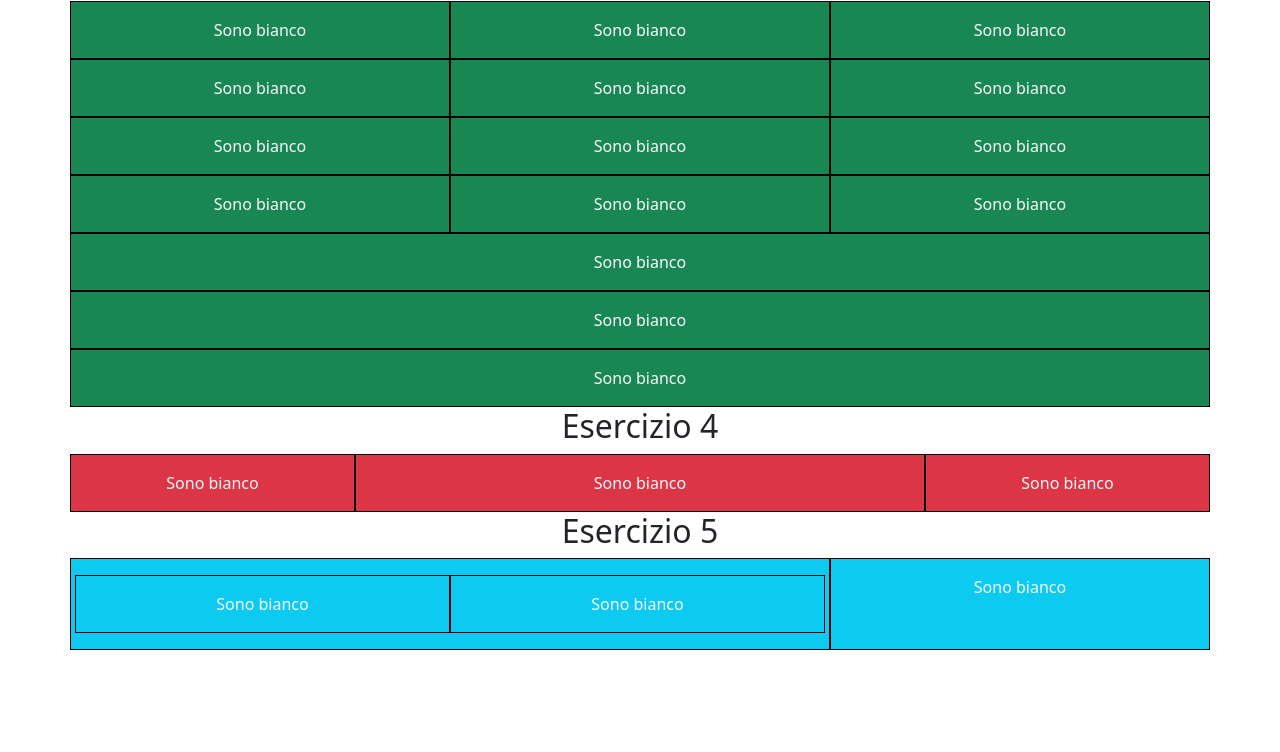
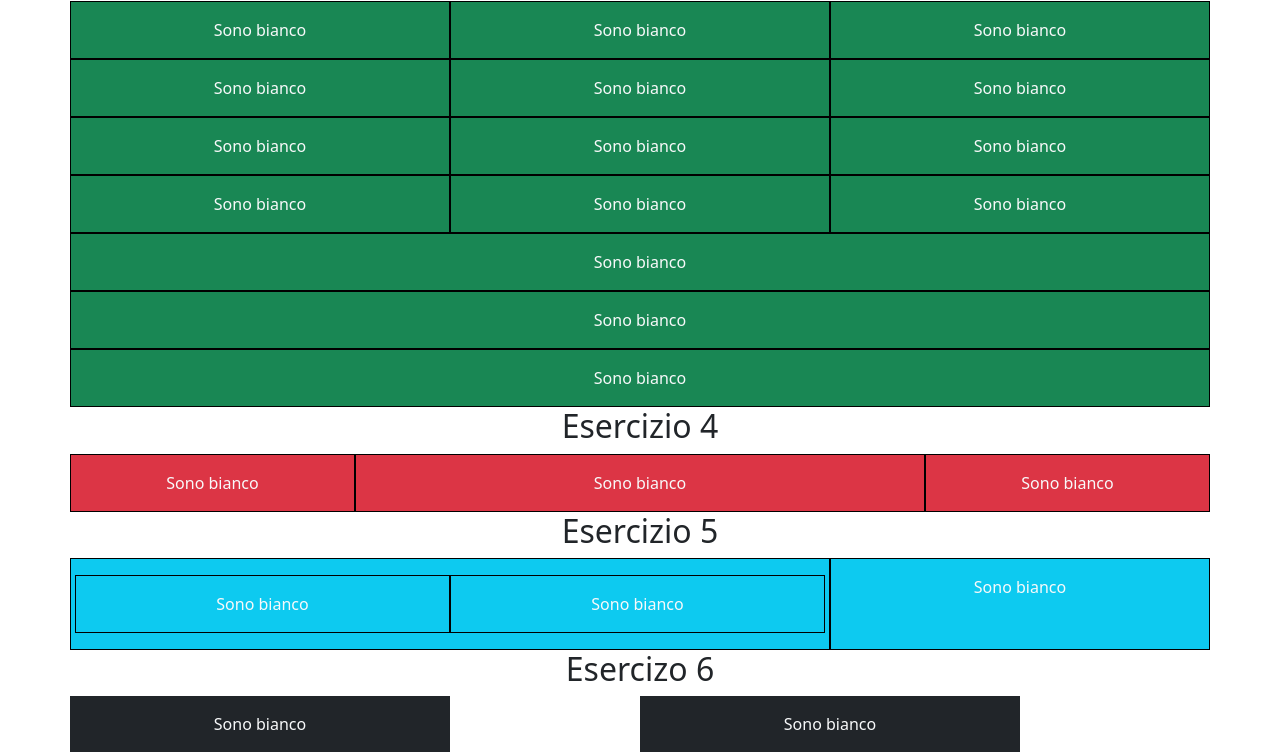
Before and after one commit to emanuelecozzolino1926/U2-W2-S1, a plain HTML site: page index.html in a window 1280 px wide. Shown: the part 310-1062 px from the top of the page. Before the commit the page ends 960 px from the top, so only its background shows below. Drawn offline with nearby package versions, Linux system fonts and the light colour scheme.

Commit message:
[UPD] Sixth exercise completed

```diff
--- a/index.html
+++ b/index.html
@@ -122,6 +122,15 @@
           <span>Sono bianco</span>
         </div>
       </div>
+      <h2>Esercizo 6</h2>
+      <div class="row text-light">
+        <div class="col col-12 col-lg-4 bg-dark p-3">
+          <span>Sono bianco</span>
+        </div>
+        <div class="col col-12 col-lg-4 offset-lg-2 bg-dark p-3">
+          <span>Sono bianco</span>
+        </div>
+      </div>
     </div>
   </body>
 </html>
```
